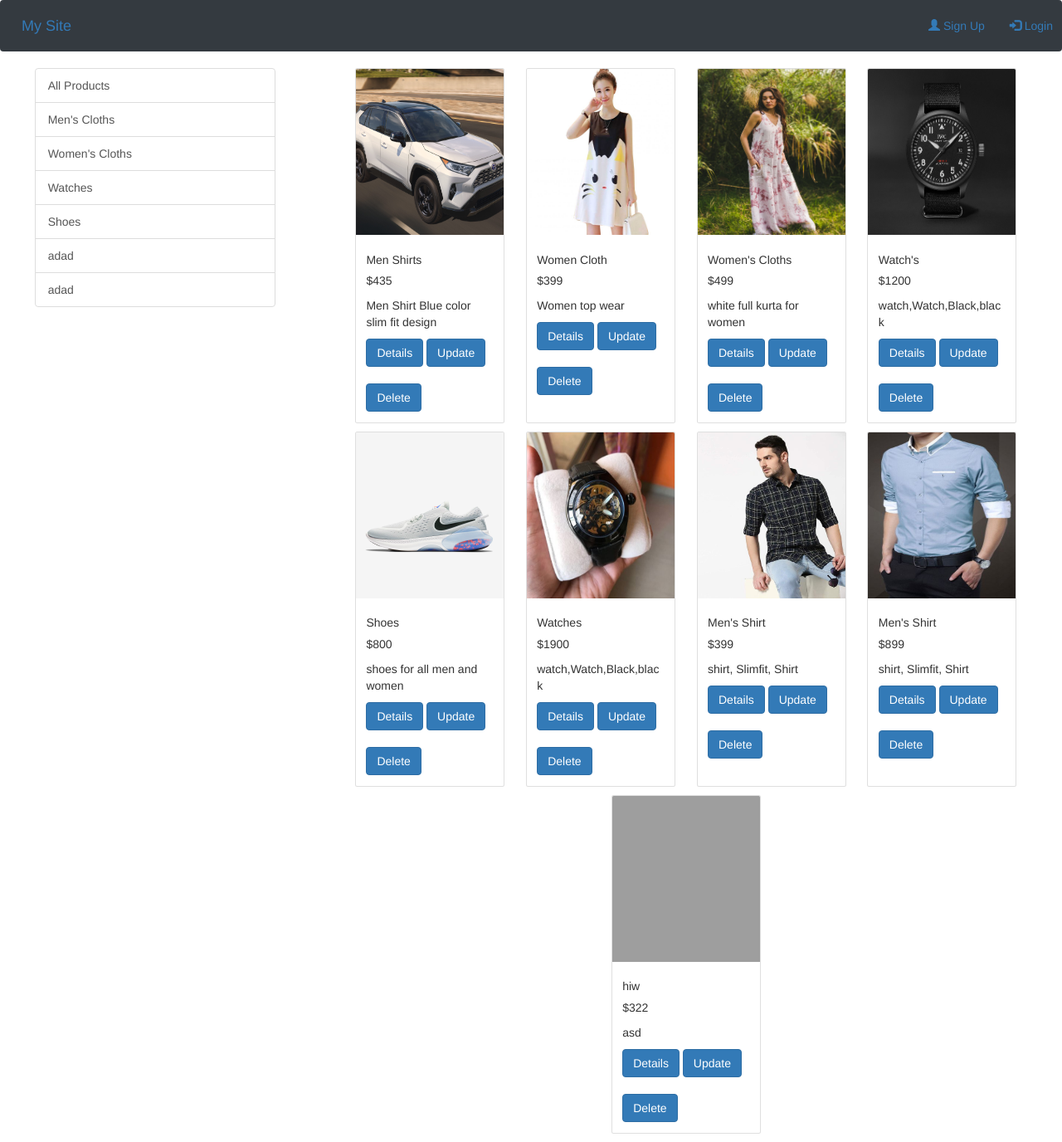
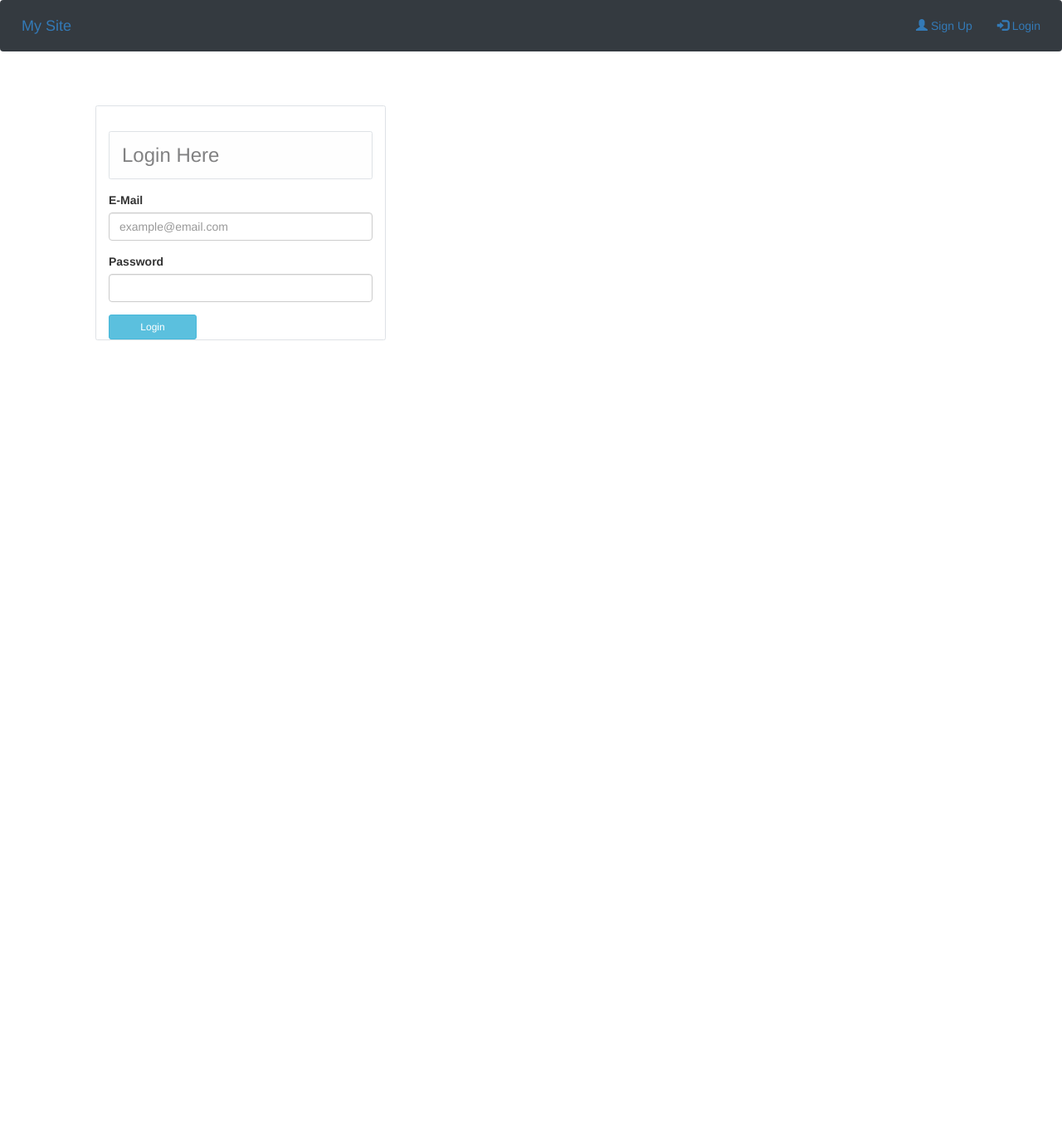
Before and after one commit to arpit0907/my_site, a Django app: page / in a window 1280 px wide. Shown: the whole page at 83% size. After the commit the page ends 410 px from the top, so only its background shows below. Run offline with Django 3.2, Linux system fonts and the light colour scheme; data comes from the database, SQL or seed files in the repository; both versions use the stored data as it was after the commit; some libraries are stand-ins or nearby versions; grey boxes are pictures that could not be loaded.

Commit message:
changes done for product and category

```diff
--- a/product/urls.py
+++ b/product/urls.py
@@ -1,25 +1,27 @@
 from django.urls import path
-from . views import Index,Signup,Login,CategoryCreateView,CategoryUpdateView,CategoryDeleteView,ProductCreateView,ProductUpdateView,ProductDeleteView
+from . views import Index,Signup,Login,CategoryCreateView,CategoryUpdateView,CategoryDeleteView,ProductCreateView,ProductUpdateView,ProductDeleteView,ProductListView,CategoryListView
 from . import views
 from django.contrib.auth.decorators import login_required
 
 urlpatterns = [
-    path('', Index.as_view(),name='homepage'),
+    path('index/', Index.as_view(),name='homepage'),
     path('s/',views.search),
 
-    path('signup',Signup.as_view(), name = 'signup'),
-    path('login/',Login.as_view(), name = 'login'),
+    path('signup/',Signup.as_view(), name = 'signup'),
+    path('',Login.as_view(), name = 'login'),
     path('logout/',views.logout),
     path('details/',views.get_details),
 
     #for manage categories
     path('category/create/', CategoryCreateView.as_view(), name='category-create'),
     path('category/update/<int:pk>', CategoryUpdateView.as_view(), name='category-update'),
-    path('<pk>/category/delete/', CategoryDeleteView.as_view()),
+    path('category/list/', CategoryListView.as_view(), name='category-list'),
+    path('<pk>/category/delete/', CategoryDeleteView.as_view(), name='category-delete'),
 
     #for manage categories
-    path('product/create/', ProductCreateView.as_view(), name='category-create'),
-    path('product/update/<int:pk>', ProductUpdateView.as_view(), name='category-update'),
+    path('product/create/', ProductCreateView.as_view(), name='product-create'),
+    path('product/update/<int:pk>', ProductUpdateView.as_view(), name='product-update'),
+    path('product/list/', ProductListView.as_view(), name='product-list'),
     path('<pk>/product/delete/', ProductDeleteView.as_view(),name='product-delete'),
 
 ]
--- a/product/views.py
+++ b/product/views.py
@@ -62,7 +62,7 @@ class Signup(View):
         if not error_message:
             customer.password = make_password(customer.password)
             customer.register()
-            return redirect('homepage')
+            return redirect('/')
         else:
             data = {'error': error_message, 'values': value}
             return render(request, 'signup.html', data)
@@ -113,7 +113,7 @@ class Login(View):
 
 def logout(request):
     request.session.clear()
-    return redirect('login')
+    return redirect('/')
 
 
 def get_details(request):
@@ -139,7 +139,7 @@ class CategoryUpdateView(UpdateView):
     model = Category
     form_class = UpdateCategoryForm
     template_name = 'product/category_update.html'
-    success_url = '/'
+    success_url = '/category/list/'
 
     def form_valid(self, form, **kwargs):
         category = form.save(commit=False)
@@ -147,6 +147,16 @@ class CategoryUpdateView(UpdateView):
         category.save()
         messages.success(self.request, 'Practice area updated successfully!')
         return redirect(self.success_url)
+
+class CategoryListView(ListView):
+    model = Category
+    ordering = ['name']
+    form_class = CreateCategoryForm
+    template_name = 'products/category_list.html'
+    def get_context_data(self, **kwargs):
+        context = super(CategoryListView, self).get_context_data(**kwargs)
+        context['createcategoryform'] = CreateCategoryForm
+        return context
 
 class CategoryDeleteView(DeleteView):
     model = Category
@@ -164,18 +174,29 @@ class ProductCreateView(CreateView):
         product.save()
         return redirect(self.success_url)
 
+class ProductListView(ListView):
+    model = Products
+    ordering = ['name']
+    form_class = CreateProductForm
+    template_name = 'products/products_list.html'
+    def get_context_data(self, **kwargs):
+        context = super(ProductListView, self).get_context_data(**kwargs)
+        context['createproductform'] = CreateProductForm
+        return context
+
 class ProductUpdateView(UpdateView):
     model = Products
     form_class = UpdateProductForm
     template_name = 'product/products_update.html'
-    success_url = '/'
+    success_url = '/product/list/'
 
     def form_valid(self, form, **kwargs):
-        category = form.save(commit=False)
-        category.created_by = self.request.user
-        category.save()
+        product_obj = form.save(commit=False)
+        product_obj.created_by = self.request.user
+        product_obj.save()
         messages.success(self.request, 'Practice area updated successfully!')
         return redirect(self.success_url)
+
 
 class ProductDeleteView(DeleteView):
     model = Products
--- a/templates/base.html
+++ b/templates/base.html
@@ -26,11 +26,41 @@
 <body>
     <!-- nav bar -->
     <nav class="navbar navbar-expand-lg bg-dark">
-        <a class="navbar-brand" href="/">My Site</a>
         {% if request.session.customer_id %}
-        <a class="navbar-brand" href="/product/create/">Add Products</a>
-        <a class="navbar-brand" href="/category/create/">Add Categories</a>
+        <a class="navbar-brand" href="/index/">My Site</a>
+        {% else %}
+        <a class="navbar-brand" href="">My Site</a>
         {% endif %}
+        <div class="collapse navbar-collapse" id="navbarNavDropdown">
+        {% if request.session.customer_id %}
+        <ul class="navbar-nav">
+            <li class="nav-item dropdown">
+                <a class="nav-link dropdown-toggle" href="#" id="navbarDropdownMenuLink" data-toggle="dropdown" aria-haspopup="true" aria-expanded="false">
+                 Add Categories
+                </a>
+                <div class="dropdown-menu" aria-labelledby="navbarDropdownMenuLink">
+                  <a class="dropdown-item" href="/category/create/">Create Categories</a>
+                  <a class="dropdown-item" href="/category/list/">Categories List</a>
+                </div>
+            </li>
+        </ul>
+
+
+        <ul class="navbar-nav">
+            <li class="nav-item dropdown">
+                <a class="nav-link dropdown-toggle" href="#" id="navbarDropdownMenuLink" data-toggle="dropdown" aria-haspopup="true" aria-expanded="false">
+                 Add Product
+                </a>
+                <div class="dropdown-menu" aria-labelledby="navbarDropdownMenuLink">
+                  <a class="dropdown-item" href="/product/create/">Create Product</a>
+                  <a class="dropdown-item" href="/product/list">Product List</a>
+
+                </div>
+            </li>
+        </ul>
+        </div>
+        {% endif %}
+
         <button class="navbar-toggler" type="button" data-toggle="collapse" data-target="#navbarSupportedContent" aria-controls="navbarSupportedContent" aria-expanded="false" aria-label="Toggle navigation">
             <span class="navbar-toggler-icon"></span>
         </button>
@@ -54,12 +84,12 @@
                 {% endif %}
                 {% if request.session.customer_id %}
                 <li class="nav-item active">
-                    <a class="nav-link" href="/logout">Logout<span class="sr-only">(current)</span></a>
+                    <a class="nav-link" href="/logout/">Logout<span class="sr-only">(current)</span></a>
                 </li>
                 {% else %}
                 <ul class="nav navbar-nav navbar-right">
                     <li><a href="/signup"><span class="glyphicon glyphicon-user"></span> Sign Up</a></li>
-                    <li><a href="/login"><span class="glyphicon glyphicon-log-in"></span> Login</a></li>
+                    <li><a href="/"><span class="glyphicon glyphicon-log-in"></span> Login</a></li>
                 </ul>
                 {% endif %}
 
--- a/templates/index.html
+++ b/templates/index.html
@@ -41,10 +41,6 @@
                         <form action="details">
                             <input type="text" hidden name="product_id" value="{{product.id}}">
                             <button type="submit" class="btn btn-primary">Details</button>
-                            <a href="/product/update/{{product.id}}"><button type="button" class="btn btn-primary">Update</button></a>
-                            <br>
-                            <br>
-                            <a href="/{{product.id}}/product/delete/"><button type="button" class="btn btn-primary">Delete</button></a>
                         </form>
                         <!-- <a href="/details" class="btn btn-primary">{{product.id}}</a> -->
                     </div>
--- a/templates/login.html
+++ b/templates/login.html
@@ -4,7 +4,7 @@
     <div class="p-4 m-4">
         <div class="col-lg-4 mt-4 mb-4 mx-auto border rounded pt-4">
             <h3 class="alert alert-light border mt-4 mb-4 rounded">Login Here</h3>
-            <form action="/login/" method="POST">
+            <form action="/" method="POST">
                 {% csrf_token %}
                 {% if error %}
                 <div class="alert alert-danger" role="alert">{{error}}</div>
--- a/templates/product/products_update.html
+++ b/templates/product/products_update.html
@@ -28,6 +28,10 @@
                         <label for="email">IMAGE</label><br>
                         {{ form.image}}
                     </div>
+                    <div class="form-group account_form uplode_form">
+                        <label for="email">Tag</label><br>
+                        {{ form.tag}}
+                    </div>
                     <div class="clearfix"></div>
                     <div class="form-group">
                         <button type="submit" name="action" class="next_btn">Submit</button>
--- a/templates/signup.html
+++ b/templates/signup.html
@@ -4,7 +4,7 @@
     <div class="p-4 m-4">
         <div class="col-lg-5 mx-auto border rounded pt-4">
             <h3 class="alert alert-light border rounded">Create Account</h3>
-            <form action="/signup" method="POST">
+            <form action="/signup/" method="POST">
                 {% csrf_token %}
                 <!-- First Name -->
                 {% if error %}
```
Also changed, not shown: db.sqlite3, 1 other file.
